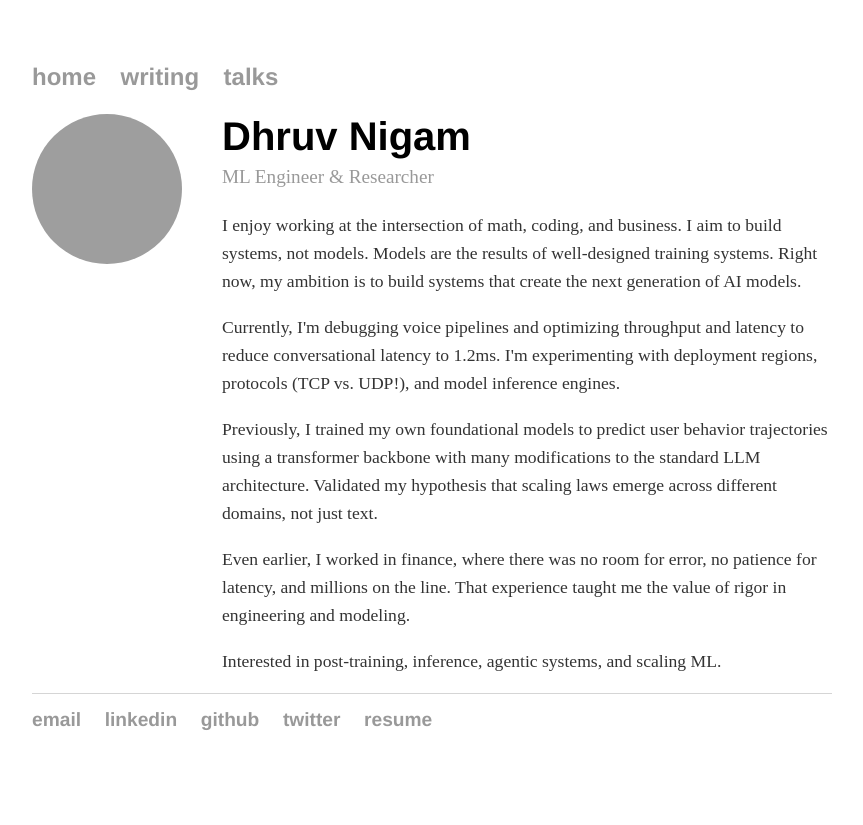
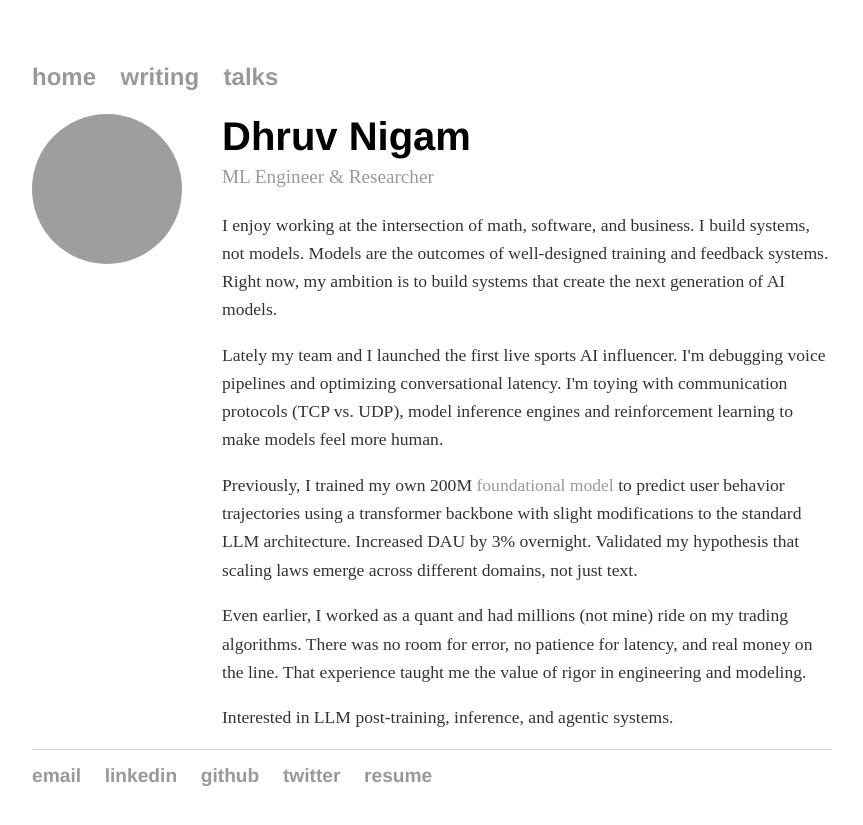
Before and after one commit to dhruvnigam93/dhruvnigam93.github.io, a Jekyll site: the page built from index.html, in a window 1280 px wide. Shown: the top 825 px of the page, without its empty margins (208-1071 px from the left). Built offline with Jekyll 4.4.1, drawn with Linux system fonts in a browser that asks for light colours; grey boxes are pictures that could not be loaded.

Commit message:
update bio: rewrite content, fix grammar, link LUMOS paper
Co-Authored-By: Claude Opus 4.6 <noreply@anthropic.com>

```diff
--- a/index.html
+++ b/index.html
@@ -7,10 +7,19 @@ title: Dhruv Nigam
 	<div class="profile-bio">
 		<h1>Dhruv Nigam</h1>
 		<p class="profile-title">ML Engineer & Researcher</p>
-		<p>I enjoy working at the intersection of math, coding, and business. I aim to build systems, not models. Models are the results of well-designed training systems. Right now, my ambition is to build systems that create the next generation of AI models.</p>
-		<p>Currently, I'm debugging voice pipelines and optimizing throughput and latency to reduce conversational latency to 1.2ms. I'm experimenting with deployment regions, protocols (TCP vs. UDP!), and model inference engines.</p>
-		<p>Previously, I trained my own foundational models to predict user behavior trajectories using a transformer backbone with many modifications to the standard LLM architecture. Validated my hypothesis that scaling laws emerge across different domains, not just text.</p>
-		<p>Even earlier, I worked in finance, where there was no room for error, no patience for latency, and millions on the line. That experience taught me the value of rigor in engineering and modeling.</p>
-		<p>Interested in post-training, inference, agentic systems, and scaling ML.</p>
+		<p>I enjoy working at the intersection of math, software, and business. I build systems, not models. Models are
+			the outcomes of well-designed training and feedback systems. Right now, my ambition is to build systems that
+			create the next generation of AI models.</p>
+		<p>Lately my team and I launched the first live sports AI influencer. I'm debugging voice pipelines and
+			optimizing conversational latency. I'm toying with communication protocols (TCP vs. UDP), model
+			inference engines and reinforcement learning to make models feel more human.</p>
+		<p>Previously, I trained my own 200M <a href="https://arxiv.org/abs/2501.12984">foundational model</a> to predict user behavior trajectories using a
+			transformer backbone with slight modifications to the standard LLM architecture. Increased DAU by 3%
+			overnight. Validated my hypothesis
+			that scaling laws emerge across different domains, not just text.</p>
+		<p>Even earlier, I worked as a quant and had millions (not mine) ride on my trading algorithms. There was no room
+			for error, no patience for latency, and real money on the line. That experience taught me the value of rigor in
+			engineering and modeling.</p>
+		<p>Interested in LLM post-training, inference, and agentic systems.</p>
 	</div>
 </div>
```
